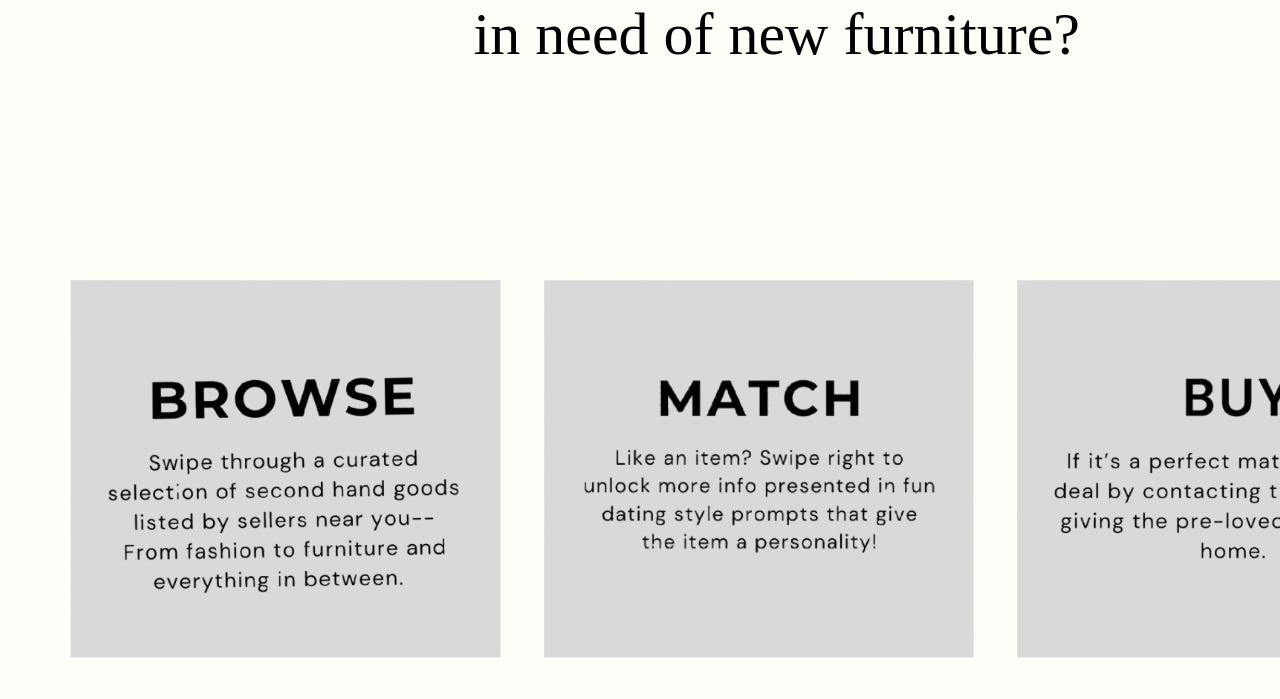
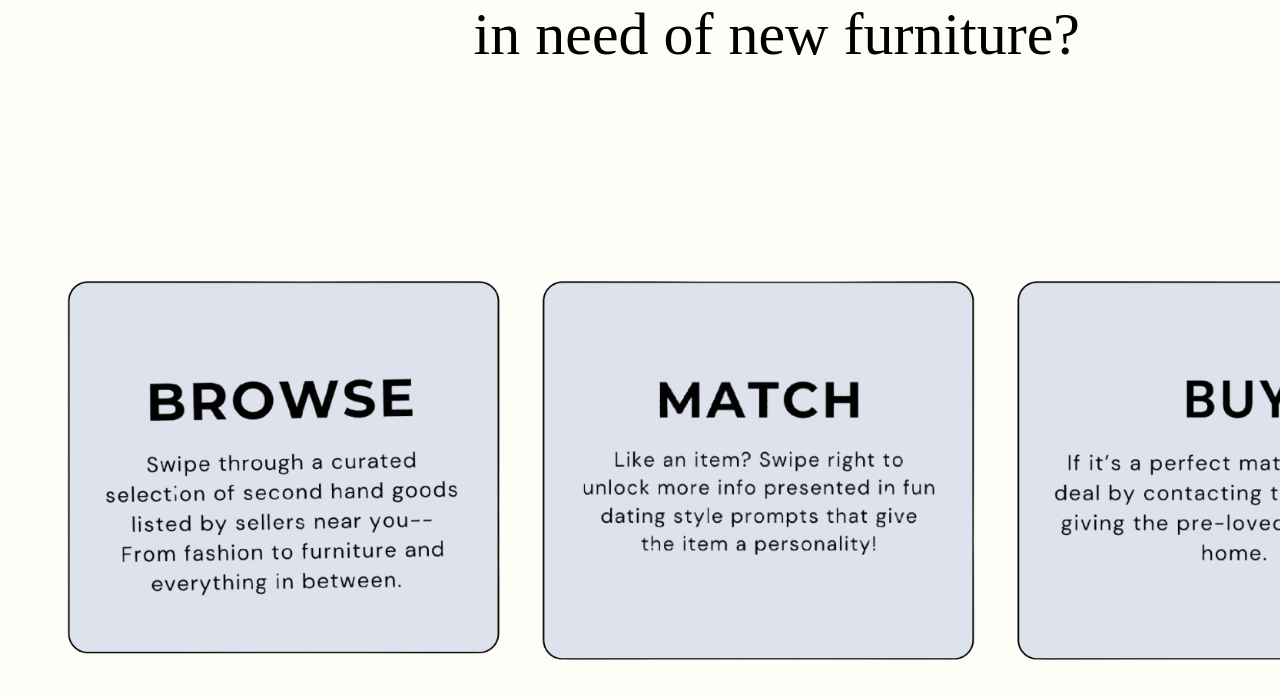
Before and after one commit to ja9-z/hoos-thrifty, a React (Create React App) app: page /welcome in a window 1280 px wide. Shown: the part 1330-2029 px from the top of the page. Built offline with nearby package versions, Linux system fonts and the light colour scheme.

Commit message:
changed explanation buttons

```diff
--- a/src/pages/Welcome.js
+++ b/src/pages/Welcome.js
@@ -2,7 +2,7 @@ import React from "react";
 import { useNavigate } from "react-router-dom";
 import image1 from "../assets/image.png";
 import image2 from "../assets/image2.png";
-import explain from "../assets/Explain.png";
+import explain from "../assets/Explain1.png";
 
 
 import { motion, useScroll, useTransform } from 'framer-motion'; // Import Framer Motion
@@ -175,14 +175,14 @@ const Welcome =()=> {
                 </h2>
             </motion.div>
         </div>
-        <div className="image-containerExplain">
+        <div className="image-containerExplain1">
                 <motion.img
                     src={explain}
                     initial={{ opacity: 0 }}
                     whileInView={{ opacity: 1 }}
                     transition={{ duration: 2 }}
-                    className="animated-imageExplain"
-                    alt="Explain.png"
+                    className="animated-imageExplain1"
+                    alt="Explain1.png"
                     style={{
                         width: '1400px',
                         position: 'relative',
```
Also changed, not shown: src/assets/Explain1.png (added).
